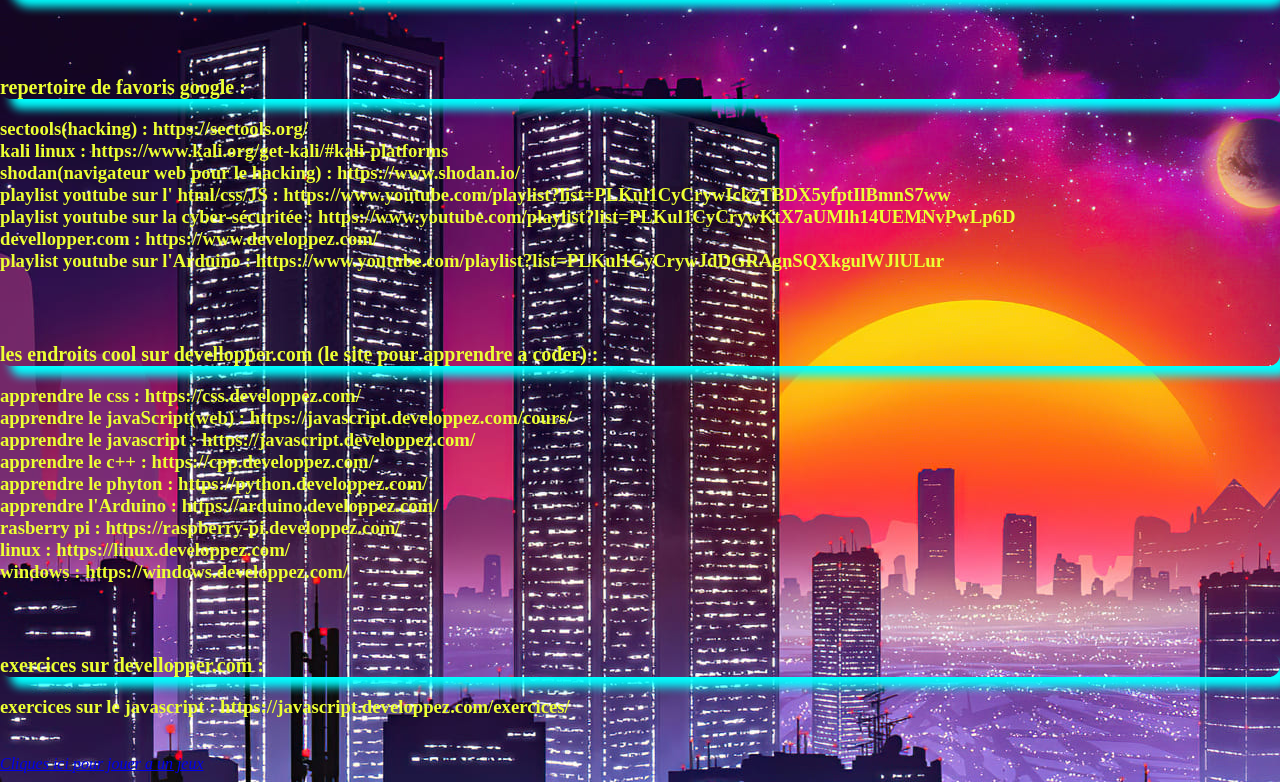
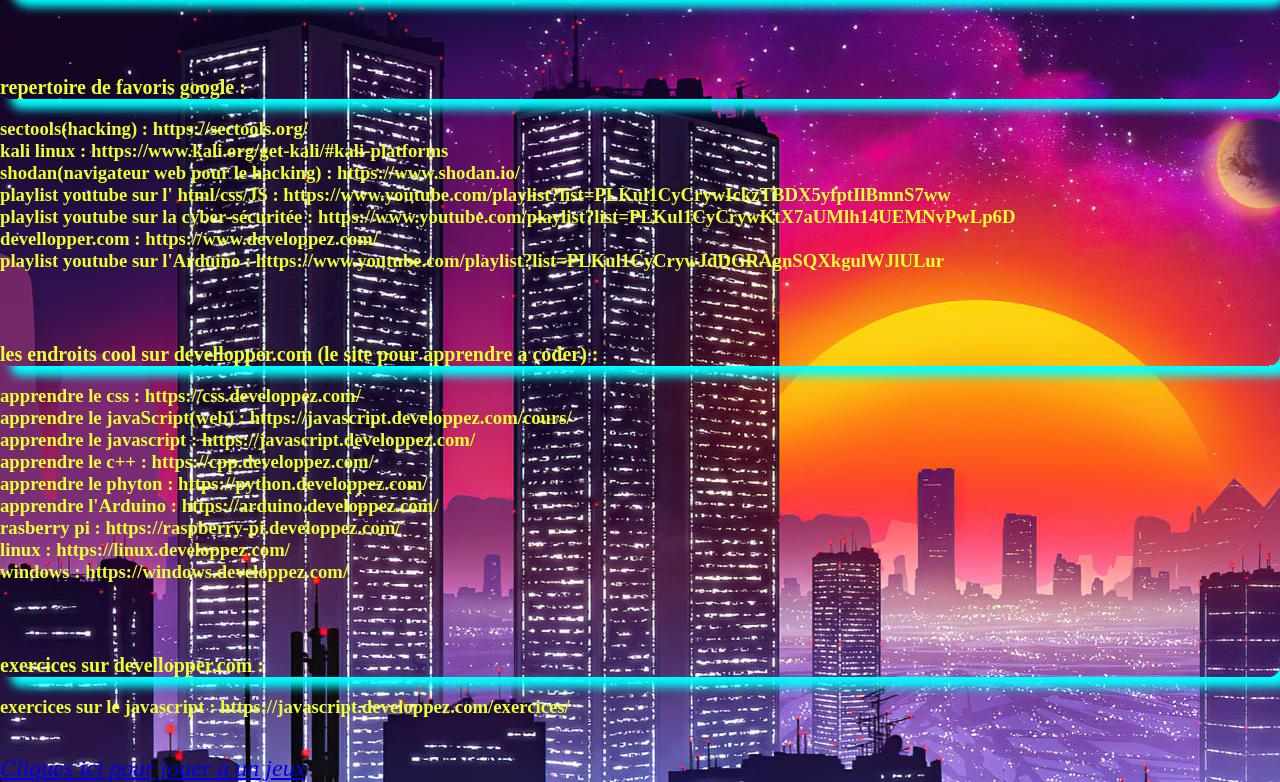
Before and after one commit to erforcewann/Code-Source-Site-Web, a plain HTML site: page index.html in a window 1280 px wide. Shown: the part 50-832 px from the top of the page. Drawn offline with Linux system fonts and the light colour scheme.

Commit message:
Update style.css

```diff
--- a/style.css
+++ b/style.css
@@ -38,3 +38,8 @@
 	h3 {
 		color: #ECFF33;
 	}
+
+var {
+color: #ECFF33;
+font-size: x-large;
+}
```
